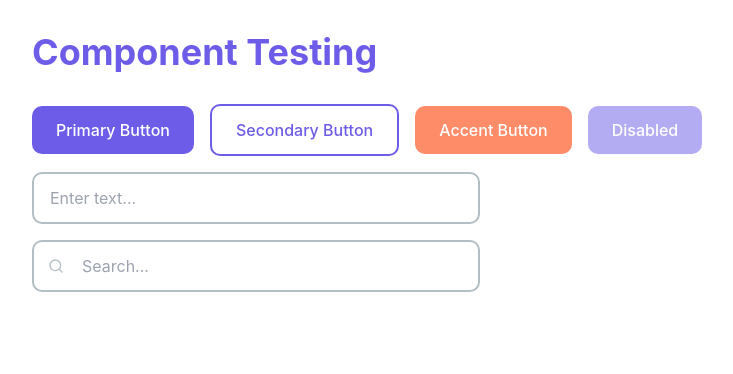
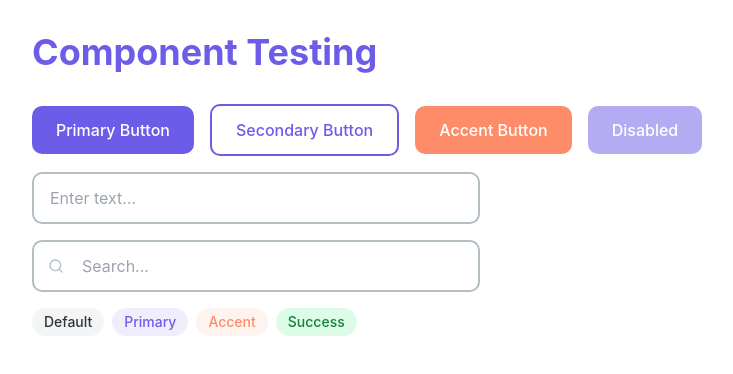
Before and after one commit to NewHiYoungz/bbUI, a React (Vite) app: page / in a window 1280 px wide. Shown: the top 374 px of the page, without its empty margins (0-733 px from the left). Built offline with nearby package versions, Linux system fonts and the light colour scheme.

Commit message:
feat: add Badge atomic component

```diff
--- a/src/App.jsx
+++ b/src/App.jsx
@@ -1,4 +1,4 @@
-import { Button, Input } from './components/atoms';
+import { Button, Input, Badge } from './components/atoms';
 import { FiSearch } from 'react-icons/fi';
 
 function App() {
@@ -17,6 +17,12 @@ function App() {
         <Input placeholder="Enter text..." />
         <Input placeholder="Search..." icon={<FiSearch />} />
       </div>
+      <div className="space-x-2">
+        <Badge variant="default">Default</Badge>
+        <Badge variant="primary">Primary</Badge>
+        <Badge variant="accent">Accent</Badge>
+        <Badge variant="success">Success</Badge>
+      </div>
     </div>
   );
 }
--- /dev/null
+++ b/src/components/atoms/Badge.jsx
@@ -0,0 +1,20 @@
+import React from 'react';
+
+const Badge = ({ children, variant = 'default', className = '' }) => {
+  const baseClasses = 'inline-block px-3 py-1 rounded-full text-sm font-medium';
+
+  const variants = {
+    default: 'bg-gray-100 text-text-dark',
+    primary: 'bg-primary bg-opacity-10 text-primary',
+    accent: 'bg-accent bg-opacity-10 text-accent',
+    success: 'bg-green-100 text-green-700',
+  };
+
+  return (
+    <span className={`${baseClasses} ${variants[variant]} ${className}`}>
+      {children}
+    </span>
+  );
+};
+
+export default Badge;
--- a/src/components/atoms/index.js
+++ b/src/components/atoms/index.js
@@ -1,2 +1,3 @@
 export { default as Button } from './Button';
 export { default as Input } from './Input';
+export { default as Badge } from './Badge';
```
